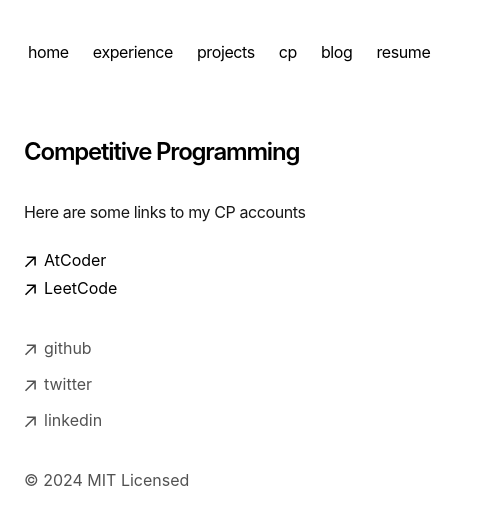
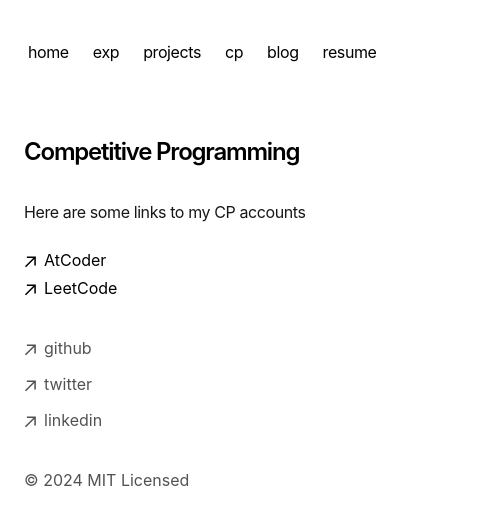
Before and after one commit to nobu-h-o/portfolio2025, a Next.js app: page /cp in a window 390 px wide. Shown: the top 524 px of the page, 482 px wide, since content can reach past the window. Built offline with nearby package versions, Linux system fonts and the light colour scheme.

Commit message:
fix phone

```diff
--- a/app/components/nav.tsx
+++ b/app/components/nav.tsx
@@ -5,7 +5,7 @@ const navItems = {
     name: 'home',
   },
   '/experience': {
-    name: 'experience',
+    name: 'exp',
   },
   '/projects': {
     name: 'projects',
```
